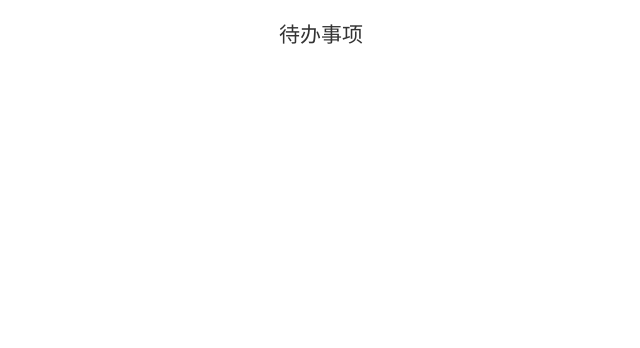
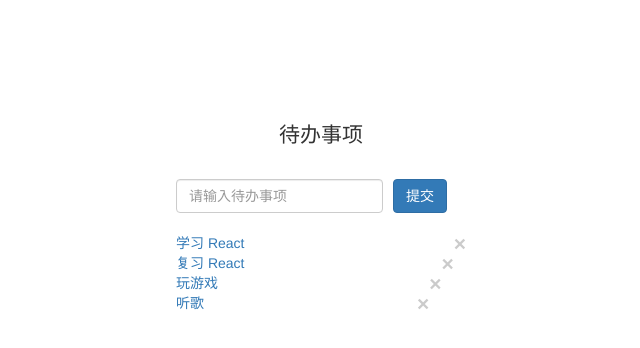
Before and after one commit to zlccly/redux, a React (Create React App) app: page / in a window 1280 px wide. Shown: the top 348 px of the page, without its empty margins (319-959 px from the left). Built offline with nearby package versions, Linux system fonts and the light colour scheme.

Commit message:
redux仓库

```diff
--- a/src/App.jsx
+++ b/src/App.jsx
@@ -1,13 +1,13 @@
 import Input from "./components/Input";
 import List from "./components/List";
-import  "./css/App.css"
-function App() {
+import "./css/App.css"
+function App(props) {
 
   return (
-    <div className="conainer">
+    <div className="container">
       <h1 className="lead" style={{ marginBottom: "30px" }}>待办事项</h1>
-      <Input/>
-      <List></List>
+      <Input store={props.store} />
+      <List store={props.store} />
     </div>
   );
 }
--- a/src/components/Input.jsx
+++ b/src/components/Input.jsx
@@ -1,11 +1,19 @@
-import React from 'react';
+import { useState } from 'react';
 
 function Input(props) {
+    const [value, setValue] = useState("")
+
     return (
-        <div>
-
+        <div className='form-inline'>
+            <input type="text"
+                className='form-control'
+                placeholder='请输入待办事项'
+                value={value}
+                style={{ marginRight: 10 }}
+                onChange={(e) => { setValue(e.target.value) }}
+            />
+            <button className='btn btn-primary'>提交</button>
         </div>
     );
 }
-
 export default Input;
--- a/src/components/List.jsx
+++ b/src/components/List.jsx
@@ -1,9 +1,27 @@
 import React from 'react';
 
 function List(props) {
+    // 在redux,通过store.getState()来获取仓库的数据
+    const lis = props.store.getState().list.map((item, index) => {
+        return (
+            <li key={index} className="text-primary">
+                <span>{item.content}</span>
+                <button
+                    type="button"
+                    className='close'
+                >
+                    &times;
+                </button>
+            </li>
+        )
+    })
+
+
     return (
         <div>
-
+            <ul style={{ marginTop: 20 }}>
+                {lis}
+            </ul>
         </div>
     );
 }
--- a/src/index.js
+++ b/src/index.js
@@ -1,7 +1,11 @@
 import React from 'react';
 import ReactDOM from 'react-dom/client';
 import App from './App';
+// react和redux建立关联
+import { store } from "./redux/store"
 const root = ReactDOM.createRoot(document.getElementById('root'));
+// react和redux建立关联
+
 root.render(
-    <App />
+    <App store={store} />
 );
--- /dev/null
+++ b/src/redux/actionType.js
@@ -0,0 +1,4 @@
+// 描述了action对象的类型
+export const ADD = "ADD" // 新增
+export const DEL = "DEL" // 删除
+export const CHANGE = "CHANGE" // 修改状态
--- /dev/null
+++ b/src/redux/reducers.js
@@ -0,0 +1,51 @@
+// reducer， 用于计算最新的状态
+// import { ADD, DEL, CHANGE } from "./actionType";
+import { ADD} from "./actionType";
+
+
+
+// 仓库默认数据
+let defaultState = {
+    list: [
+        {
+            content: "学习 React",
+            status: false
+        },
+        {
+            content: "复习 React",
+            status: false
+        },
+        {
+            content: "玩游戏",
+            status: false
+        },
+        {
+            content: "听歌",
+            status: false
+        }
+    ]
+}
+
+
+/**
+ * 通过这个纯函数我们会计算出最新的状态
+ * @param {*} state 仓库数据
+ * @param {*} action 描述对象{type: "ADD", data: '学习Redux'}
+ * 描述对象描述了我要做什么，以及带来的额外数据
+ */
+
+export function todoRecuder(state = defaultState, action) {
+    // 有了描述对象后，我就可以根据旧状态计算出新的状态并返回
+    switch (action.type) {
+        case ADD:
+            const arr = [...state.list]
+            arr.push({
+                content: action.data,
+                status: false
+            })
+            return { list: arr }
+
+        default:
+            return state
+    }
+}
--- /dev/null
+++ b/src/redux/store.js
@@ -0,0 +1,11 @@
+// 仓库
+import { todoRecuder } from "./reducers"
+
+
+// 1.创建仓库
+import { createStore } from "redux"
+// 需要传入一个reducer(纯函数，用于计算最新的状态)
+export const store = createStore(
+    todoRecuder,
+    window.__REDUX_DEVTOOLS_EXTENSION__ && window.__REDUX_DEVTOOLS_EXTENSION__()
+);
```
Also changed, not shown: src/redux/actions.js (added, +8 -0 lines).
